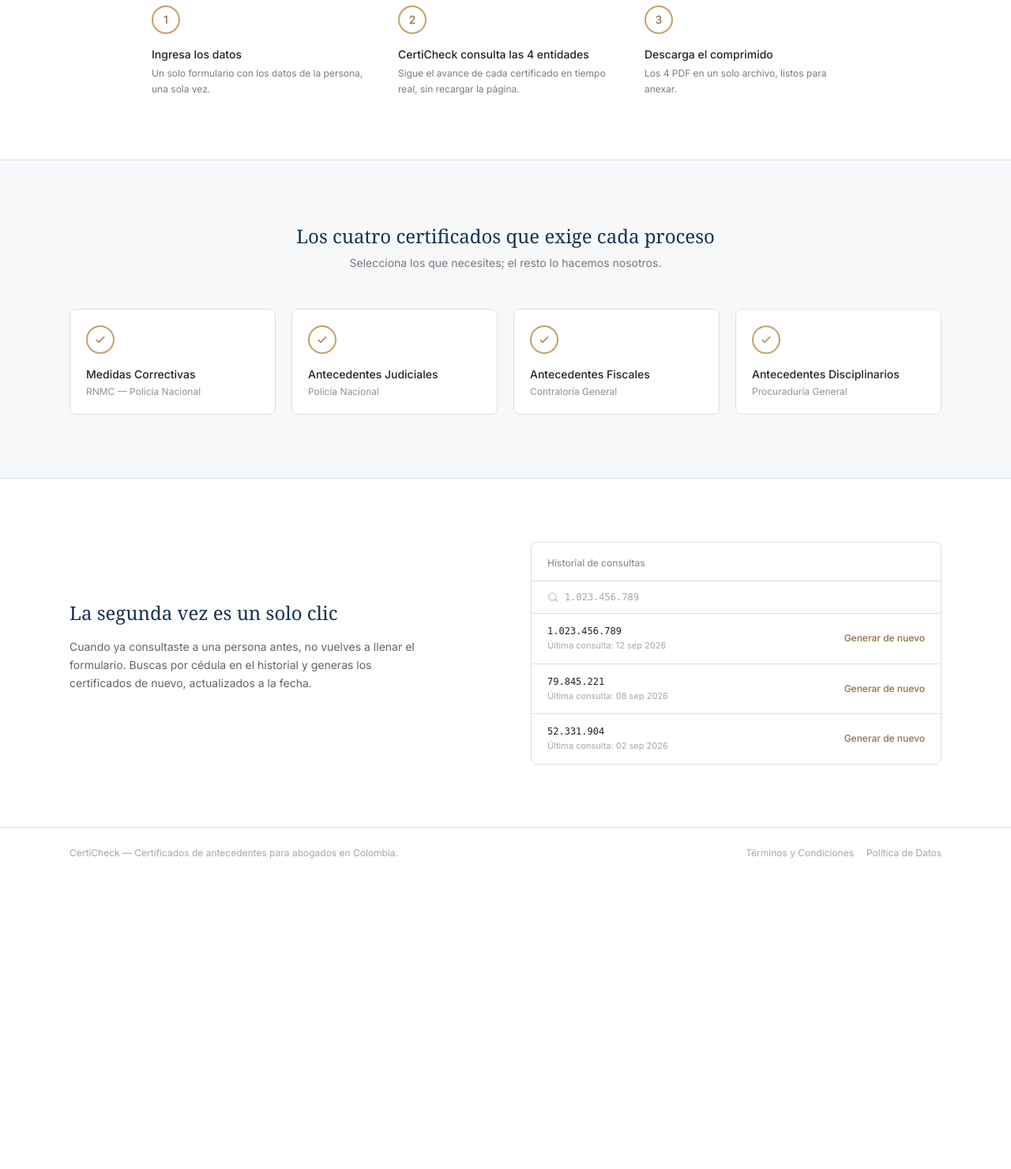
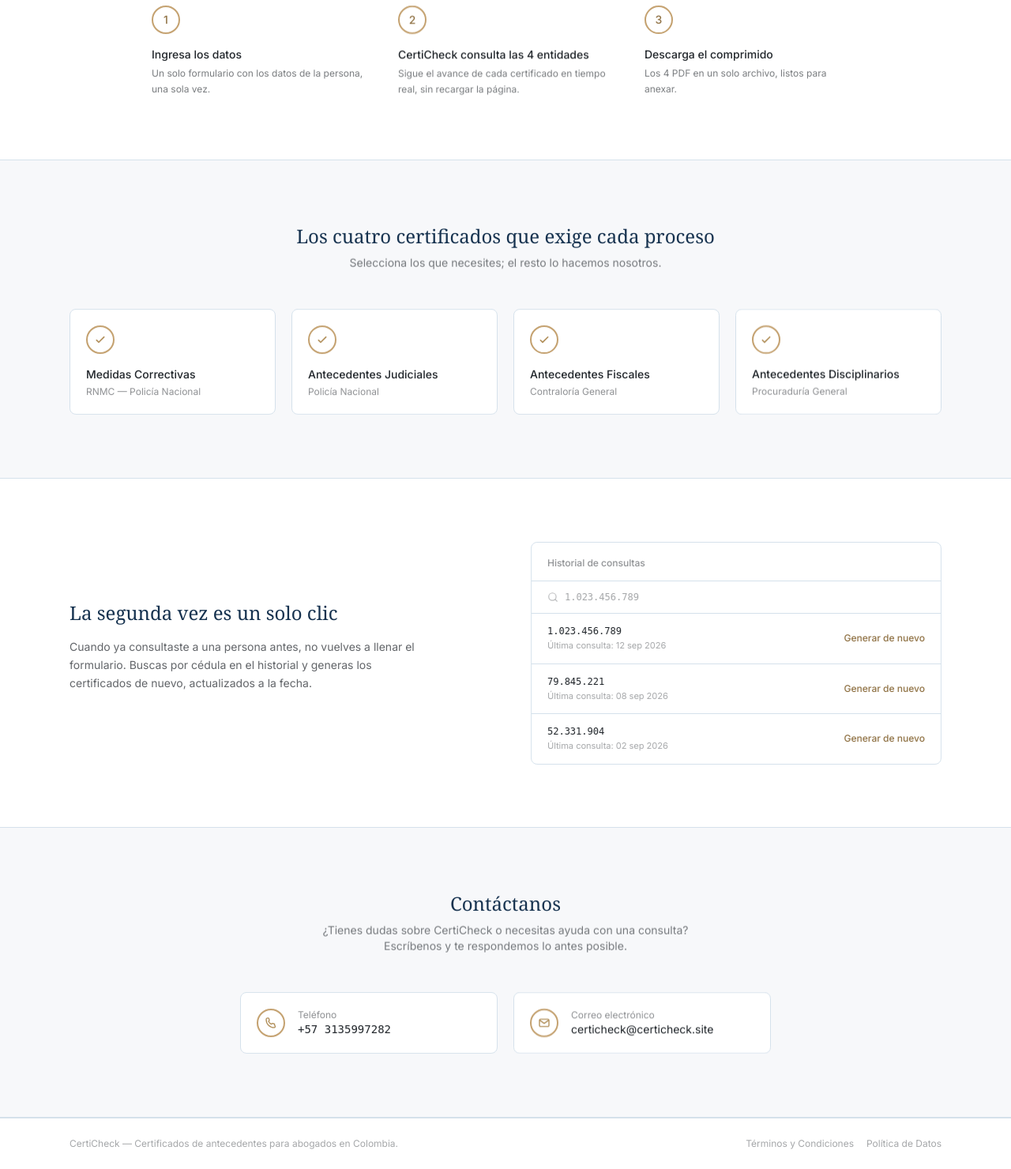
Before and after one commit to EduardoGutierrezDizeo/certificados, a Laravel app: page / in a window 1280 px wide. Shown: the part 1440-2920 px from the top of the page at 79% size. Before the commit the page ends 2527 px from the top, so only its background shows below. Run offline with Laravel 12, Linux system fonts and the light colour scheme; style sheets or scripts are compiled from the project's sources; some web fonts are replaced.

Commit message:
se agregó la seccion contactanos

```diff
--- a/resources/views/landing.blade.php
+++ b/resources/views/landing.blade.php
@@ -295,6 +295,46 @@
             </div>
         </section>
 
+        <!-- Contáctanos -->
+        <section class="bg-surface border-y border-ink-100 py-20">
+            <div class="max-w-6xl mx-auto px-6">
+                <h2 data-reveal class="font-serif text-2xl text-ink-700 mb-2 text-center">Contáctanos</h2>
+                <p data-reveal style="transition-delay:80ms" class="text-sm text-carbon/60 text-center mb-12 max-w-lg mx-auto">
+                    ¿Tienes dudas sobre CertiCheck o necesitas ayuda con una consulta?
+                    Escríbenos y te respondemos lo antes posible.
+                </p>
+
+                <div class="grid grid-cols-1 sm:grid-cols-2 gap-5 max-w-2xl mx-auto">
+                    <a data-reveal href="tel:+573135997282"
+                       class="group bg-white border border-ink-100 rounded-lg p-5 flex items-center gap-4 hover:border-brass-400 hover:-translate-y-0.5 transition">
+                        <div class="h-9 w-9 rounded-full border-2 border-brass-400 flex items-center justify-center shrink-0">
+                            <svg class="h-4 w-4 text-brass-500" fill="none" stroke="currentColor" viewBox="0 0 24 24">
+                                <path stroke-linecap="round" stroke-linejoin="round" stroke-width="2" d="M3 5.5A2.5 2.5 0 015.5 3h1.6a1 1 0 01.96.73l.9 3.1a1 1 0 01-.27 1l-1.2 1.2a12.4 12.4 0 005.48 5.48l1.2-1.2a1 1 0 011-.27l3.1.9a1 1 0 01.73.96v1.6A2.5 2.5 0 0118.5 21h-.2C9.4 20.8 3.2 14.6 3 5.7V5.5z" />
+                            </svg>
+                        </div>
+                        <div>
+                            <p class="text-xs text-carbon/50">Teléfono</p>
+                            <p style="font-family:'IBM Plex Mono', monospace" class="text-sm text-carbon group-hover:text-brass-600 transition">+57 3135997282</p>
+                        </div>
+                    </a>
+
+                    <a data-reveal style="transition-delay:120ms" href="mailto:certicheck@certicheck.site"
+                       class="group bg-white border border-ink-100 rounded-lg p-5 flex items-center gap-4 hover:border-brass-400 hover:-translate-y-0.5 transition">
+                        <div class="h-9 w-9 rounded-full border-2 border-brass-400 flex items-center justify-center shrink-0">
+                            <svg class="h-4 w-4 text-brass-500" fill="none" stroke="currentColor" viewBox="0 0 24 24">
+                                <path stroke-linecap="round" stroke-linejoin="round" stroke-width="2" d="M3 7a2 2 0 012-2h14a2 2 0 012 2v10a2 2 0 01-2 2H5a2 2 0 01-2-2V7z" />
+                                <path stroke-linecap="round" stroke-linejoin="round" stroke-width="2" d="M3.5 7l8.5 6 8.5-6" />
+                            </svg>
+                        </div>
+                        <div class="min-w-0">
+                            <p class="text-xs text-carbon/50">Correo electrónico</p>
+                            <p class="text-sm text-carbon break-all group-hover:text-brass-600 transition">certicheck@certicheck.site</p>
+                        </div>
+                    </a>
+                </div>
+            </div>
+        </section>
+
         <footer class="border-t border-ink-100 py-6">
             <div class="max-w-6xl mx-auto px-6 flex flex-col sm:flex-row items-center justify-between gap-3 text-xs text-carbon/40">
                 <span>CertiCheck — Certificados de antecedentes para abogados en Colombia.</span>
```
Also changed, not shown: tests/Feature/LandingPageTest.php (added, +18 -0 lines).
